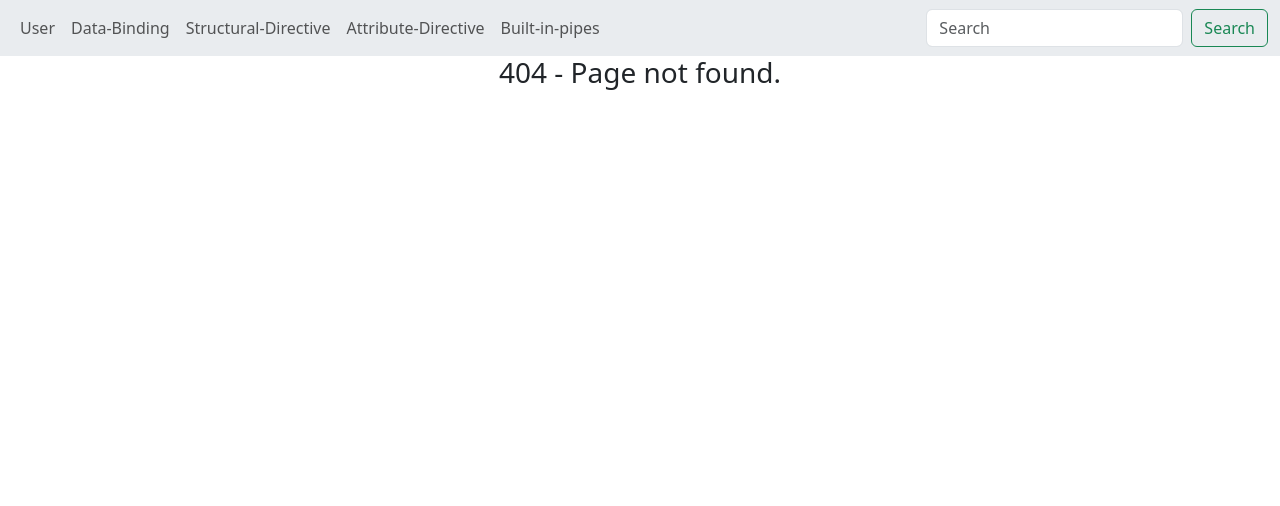
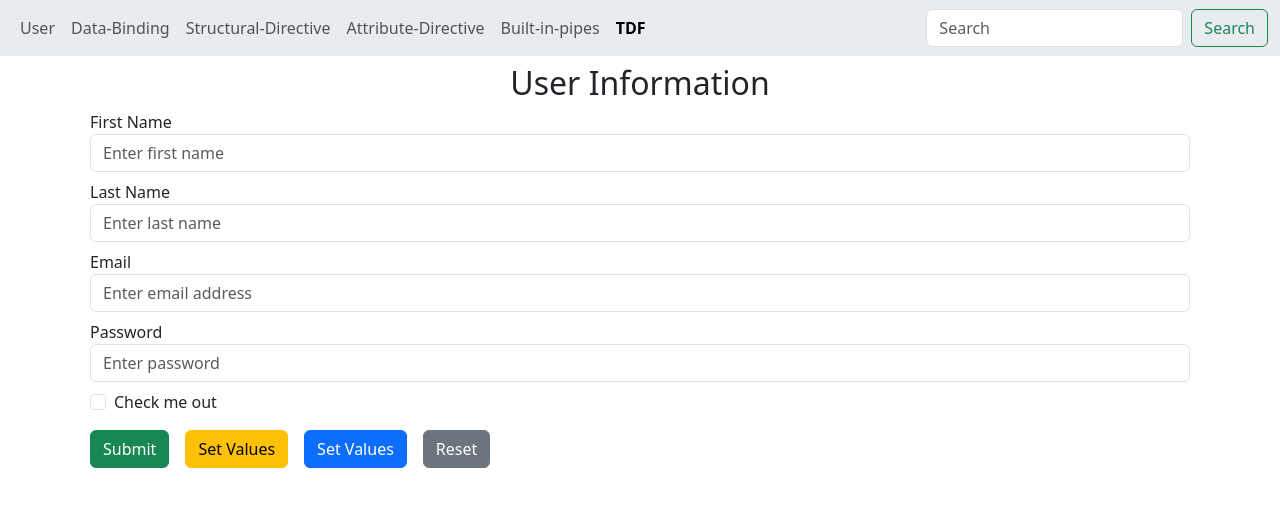
Before and after one commit to kskannandotwin/f-and-d, an Angular app: page /tdf in a window 1280 px wide. Before the commit this address had no page. Shown: the top 506 px of the page. Built offline with nearby package versions, Linux system fonts and the light colour scheme.

Commit message:
25.05.2025
completed

```diff
--- a/src/app/app.component.html
+++ b/src/app/app.component.html
@@ -28,6 +28,10 @@
                     <a class="nav-link" routerLinkActive="active"
                         [routerLink]="['built-in-pipes']">Built-in-pipes</a>
                 </li>
+                <li class="nav-item">
+                    <a class="nav-link" routerLinkActive="active"
+                        [routerLink]="['tdf']">TDF</a>
+                </li>
                 <!-- <li class="nav-item dropdown">
                     <a class="nav-link dropdown-toggle" href="#" role="button" data-bs-toggle="dropdown"
                         aria-expanded="false">
--- a/src/app/app.routes.ts
+++ b/src/app/app.routes.ts
@@ -5,6 +5,7 @@ import { AttributeDirectivesComponent } from './attribute-directives/attribute-d
 import { PageNotFoundComponent } from './page-not-found/page-not-found.component';
 import { StructuralDirectiveNgifVsIfComponent } from './structural-directive-ngif-vs-if/structural-directive-ngif-vs-if.component';
 import { BuiltInPipesComponent } from './built-in-pipes/built-in-pipes.component';
+import { TemplateDrivenFormComponent } from './template-driven-form/template-driven-form.component';
 
 export const routes: Routes = [
     { path: '', redirectTo: 'user', pathMatch: 'full' },
@@ -13,5 +14,6 @@ export const routes: Routes = [
     { path: 'structural-directive', component: StructuralDirectiveNgifVsIfComponent },
     { path: 'attribute-directive', component: AttributeDirectivesComponent },
     { path: 'built-in-pipes', component: BuiltInPipesComponent },
+    { path: 'tdf', component: TemplateDrivenFormComponent },
     { path: '**', component: PageNotFoundComponent } // Wildcard route for a 404 page or redirect
 ];
--- /dev/null
+++ b/src/app/template-driven-form/template-driven-form.component.html
@@ -0,0 +1,39 @@
+<div class="container">
+    <form #userForm="ngForm" (ngSubmit)="onSubmit(userForm)">
+        <!-- <pre>valid: {{ userForm.value | json }}</pre>
+        <pre>valid: {{ userForm.valid }}</pre>
+        <pre>invalid: {{ userForm.invalid }}</pre>
+        <pre>touched : {{ userForm.touched }}</pre>
+        <pre>untouched : {{ userForm.untouched }}</pre>
+        <pre>submitted : {{ userForm.submitted }}</pre> -->
+        <h2 class="text-center m-2">User Information</h2>
+        <div class="form-group m-2">
+            <label>First Name</label>
+            <input type="text" class="form-control" placeholder="Enter first name" name="firstName"
+                [(ngModel)]="userObject.firstName" required>
+        </div>
+        <div class="form-group m-2">
+            <label>Last Name</label>
+            <input type="text" class="form-control" placeholder="Enter last name" name="lastName"
+                [(ngModel)]="userObject.lastName">
+        </div>
+        <div class="form-group m-2">
+            <label>Email</label>
+            <input type="email" class="form-control" placeholder="Enter email address" name="email"
+                [(ngModel)]="userObject.email">
+        </div>
+        <div class="form-group m-2">
+            <label>Password</label>
+            <input type="password" class="form-control" placeholder="Enter password" name="pass"
+                [(ngModel)]="userObject.pass">
+        </div>
+        <div class="form-check m-2">
+            <input type="checkbox" class="form-check-input" name="isCheck" [(ngModel)]="userObject.isCheck">
+            <label>Check me out</label>
+        </div>
+        <button class="btn btn-success m-2">Submit</button>
+        <button class="btn btn-warning m-2" (click)="setValues(userForm)">Set Values</button>
+        <button class="btn btn-primary m-2" (click)="patchValues(userForm)">Set Values</button>
+        <button class="btn btn-secondary m-2" (click)="resetValues(userForm)">Reset</button>
+    </form>
+</div>
--- /dev/null
+++ b/src/app/template-driven-form/template-driven-form.component.ts
@@ -0,0 +1,57 @@
+import { Component, OnInit } from '@angular/core';
+import { FormsModule, NgForm } from '@angular/forms';
+import { User } from '../user';
+import { JsonPipe } from '@angular/common';
+
+@Component({
+  selector: 'app-template-driven-form',
+  imports: [FormsModule],
+  templateUrl: './template-driven-form.component.html',
+  styleUrl: './template-driven-form.component.scss'
+})
+export class TemplateDrivenFormComponent implements OnInit {
+
+  userObject: User = {};
+
+  onSubmit(userForm: NgForm) {
+    console.log(userForm.value);
+  }
+
+  ngOnInit(): void {
+    // this.userObject = {
+    //   firstName: 'John',
+    //   lastName: 'Doe',
+    //   email: 'john@doe',
+    //   pass: '123456',
+    //   isCheck: true
+    // }
+  }
+
+  setValues(userForm: NgForm) {
+    let obj = {
+      firstName: 'Jane',
+      lastName: 'Smith',
+      email: 'jane@smith',
+      pass: '12345',
+      isCheck: true
+    }
+    userForm.setValue(obj);
+    // or use patchValue to set only some fields
+  }
+
+  patchValues(userForm: NgForm) {
+    let obj = {
+      firstName: 'Jane',
+      lastName: 'Smith',
+      email: 'jane@smith'
+    }
+    userForm.control.patchValue(obj);
+    // This will only update the fields specified in obj
+    // or use patchValue to set only some fields
+  }
+
+  resetValues(userForm: NgForm) {
+    userForm.reset();
+    // userForm.resetForm();
+  }
+}
--- /dev/null
+++ b/src/app/user.ts
@@ -0,0 +1,7 @@
+export interface User {
+    firstName?: string;
+    lastName?: string;
+    email?: string;
+    pass?: any;
+    isCheck?: boolean;
+}
```
Also changed, not shown: src/app/template-driven-form/template-driven-form.component.scss (added), 1 other file (tests, documents, lock files or other folders).
